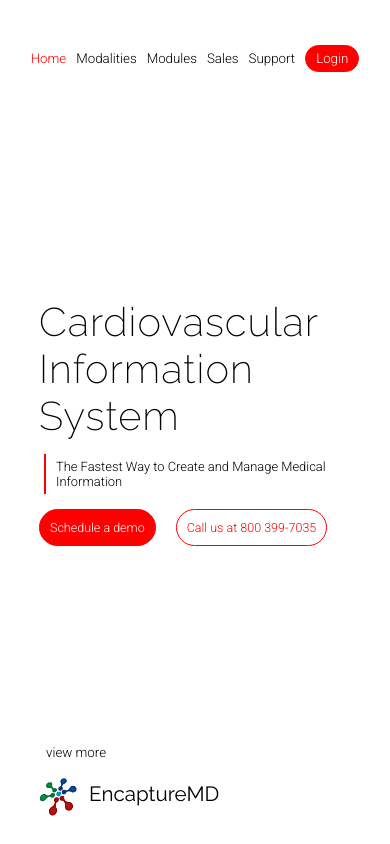
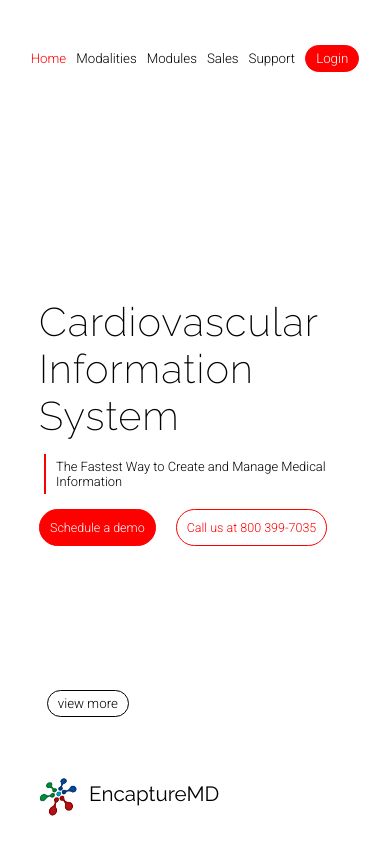
Before and after one commit to yanghakim/vue-app, a Vue app: page / in a window 390 px wide. Built offline with nearby package versions, Linux system fonts and the light colour scheme.

Commit message:
fixed responsiveness

```diff
--- a/src/components/HomePg.vue
+++ b/src/components/HomePg.vue
@@ -141,18 +141,25 @@ export default {
   &-extendBtn
     position: absolute
     bottom: 10%
-    left: 10vw
+    left: 12vw
 
     padding-left: 5px
 
     cursor: pointer
     transition: 0.5s ease
 
+    @media (max-width: 700px)
+      bottom: 15%
+
     &.expand
-      border-left: 2px solid white
+      color: black
+      border: 1px solid black
+      padding: 5px 10px
+
+      border-radius: 20px
       &:hover
-        border-left: 2px solid red
         color: red
+        border: 1px solid red
 
     &.back
       color: white
--- a/src/components/HomePg/Sections.vue
+++ b/src/components/HomePg/Sections.vue
@@ -71,7 +71,7 @@ export default {
   @media (max-width: 1000px)
     grid-template-columns: repeat(2, 1fr)
 
-    margin-top: -30px
+    margin-top: -40px
 
   &__section
     padding: 20px 10px
```
